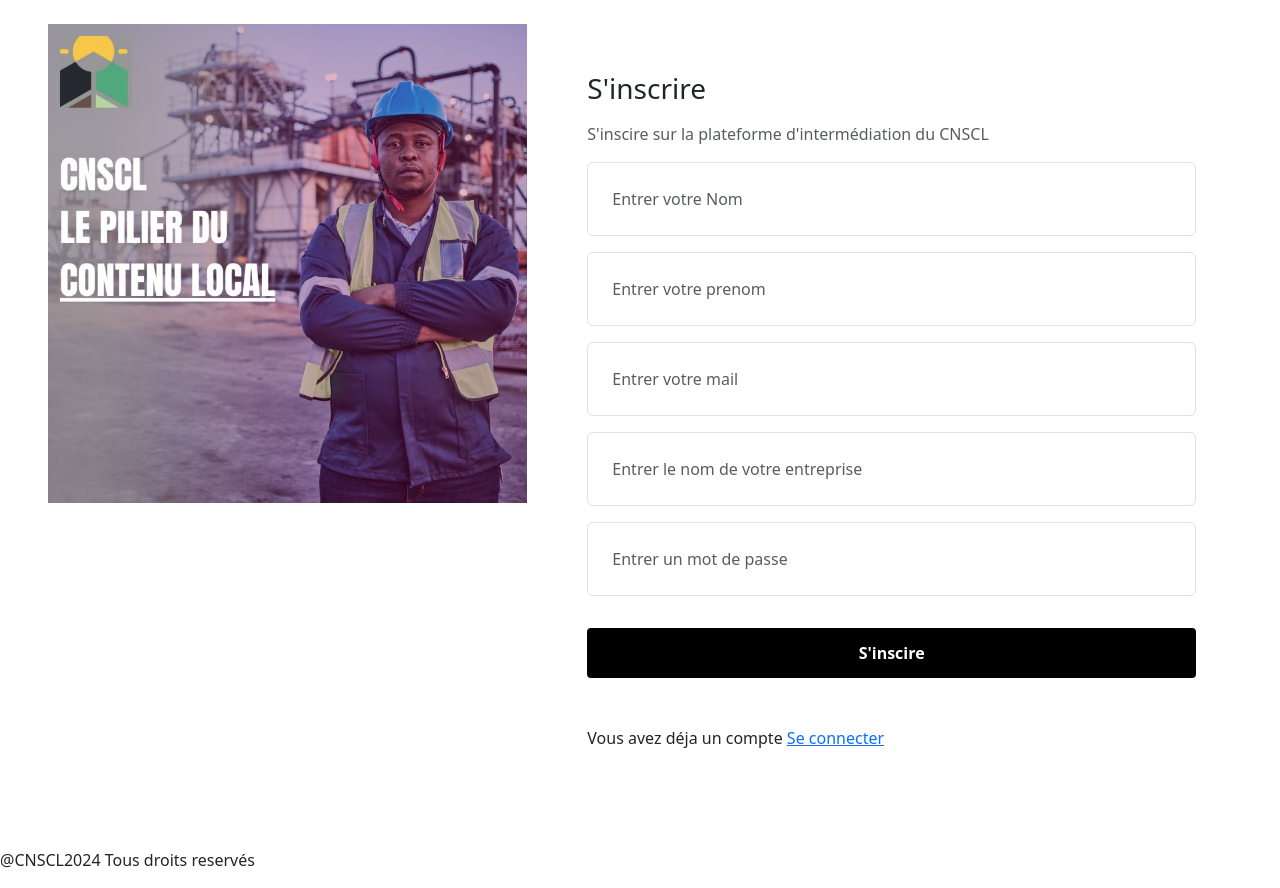
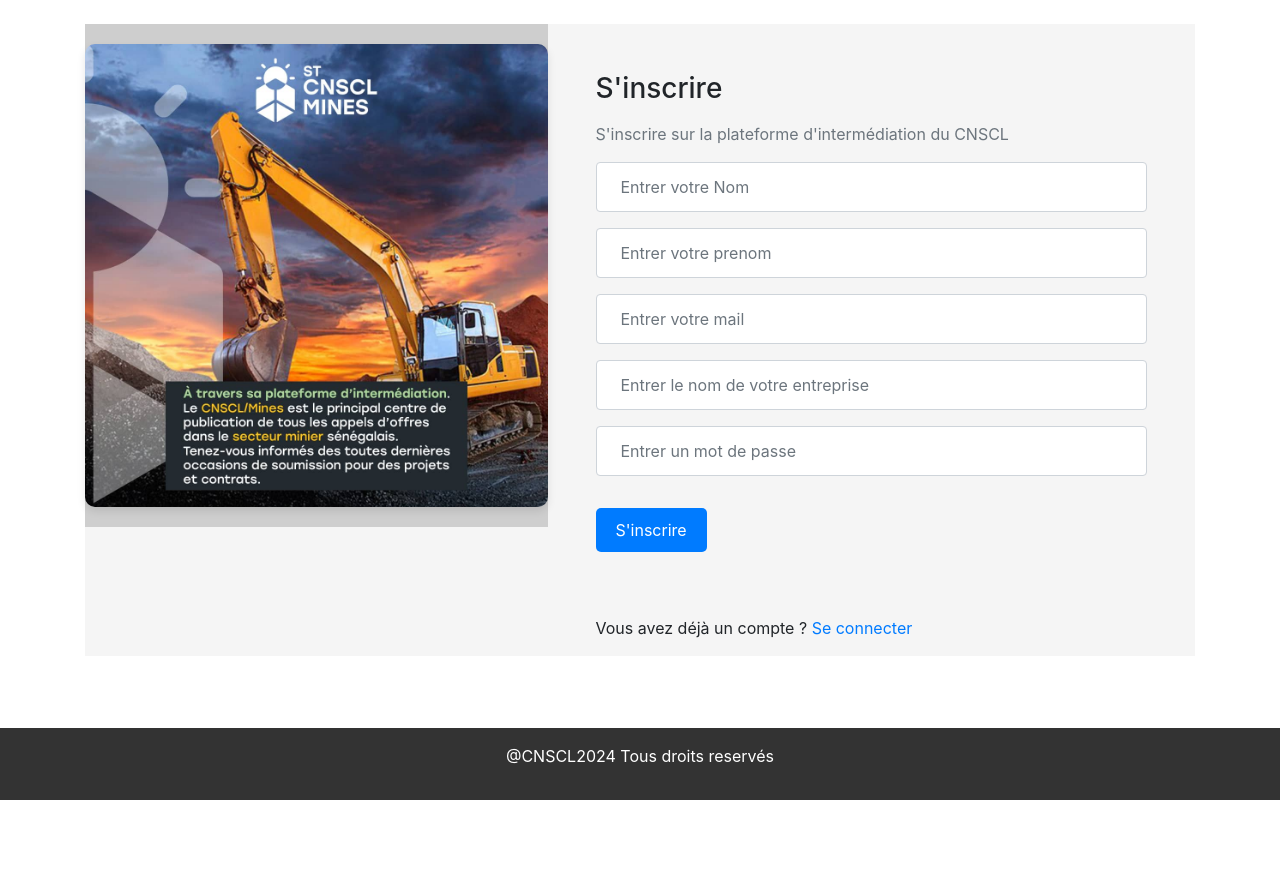
Before and after one commit to 1fatm/plateforme_cnscl, a PHP site: page /index.php?page=inscription in a window 1280 px wide. After the commit the page ends 800 px from the top, so only its background shows below. Run offline with PHP 8.4, Linux system fonts and the light colour scheme.

Commit message:
projet_revu

```diff
--- a/include/footer.php
+++ b/include/footer.php
@@ -1,6 +1,8 @@
-
 <footer>
      <p> @CNSCL2024 Tous droits reservés </p>
 </footer>
+<script src="https://code.jquery.com/jquery-3.3.1.slim.min.js"></script>
+<script src="https://cdnjs.cloudflare.com/ajax/libs/popper.js/1.14.7/umd/popper.min.js"></script>
+<script src="https://stackpath.bootstrapcdn.com/bootstrap/4.3.1/js/bootstrap.min.js"></script>
 </body>
 </html>
--- a/include/header.php
+++ b/include/header.php
@@ -4,57 +4,59 @@
 <head>
     <meta charset="UTF-8">
     <meta name="viewport" content="width=device-width, initial-scale=1.0">
-    <link href="https://cdn.jsdelivr.net/npm/bootstrap@5.3.3/dist/css/bootstrap.min.css" rel="stylesheet" integrity="sha384-QWTKZyjpPEjISv5WaRU9OFeRpok6YctnYmDr5pNlyT2bRjXh0JMhjY6hW+ALEwIH" crossorigin="anonymous">
+    <link rel="stylesheet" href="https://stackpath.bootstrapcdn.com/bootstrap/4.3.1/css/bootstrap.min.css">
     <link rel=" icon" href="téléchargement.icon" type="image/x-icon">
     <title>Page de connection</title>
 
-    <style>
-        *{
-            margin: 0;
-            padding: 0;
-            box-sizing: border-box;
+     <style>
+         body {
+            display: flex;
+            flex-direction: column;
+            min-height: 100vh;
         }
-        body {
-         background:white;
+        .error-message {
+            color: red;
         }
-
-        img
-        {
-            width: 1000px;
-            height: 200px;
-
+        .btn1 {
+            background-color: #007bff;
+            color: white;
+            border: none;
+            padding: 10px 20px;
+            border-radius: 5px;
         }
-        .btn1
-        {
-            border:none;
-            outline: none;
-            height: 50px;
+        .btn1:hover {
+            background-color: #0056b3;
+        }
+        footer {
+            background-color: #333;
+            color: #fff;
+            text-align: center;
+            padding: 1em 0;
+            position: relative;
+            bottom: 0;
             width: 100%;
-            background-color: black;
-            color: white;
-            border-radius: 4px;
-            font-weight: bold;
+            margin-top: auto;
         }
-        .btn1:hover
-        {
-            background-color: white;
-            color: black;
-            border: 1px solid black;
+        .image-container {
+            display: flex;
+            justify-content: center;
+            align-items: center;
+            height: 100%;
+            padding: 20px;
+            background-color: #33333333
+        }
+        .image-container img {
+            max-width: 100%;
+            height: auto;
+            border-radius: 10px;
+            box-shadow: 0 4px 8px rgba(0, 0, 0, 0.1);
         }
         .row
         {
+            background:whitesmoke;
+        }
 
-            height: 100vh;
-        }
-        .error-message {
-  color: red;
-}
     </style>
-    <script>
 
-        function validateurformulaire()
-        {
 
-        }
-    </script>
 </head>
--- a/views/inscription.php
+++ b/views/inscription.php
@@ -1,98 +1,75 @@
+<?php
+$prenomErreur = "";
+$emailErreur = "";
+$nomErreur = "";
+$nomEntrepriseErreur = "";
+$motDePasseErreur = "";
 
-<?php
-   $prenomErreur="";
-   $emailErreur="";
-   $nomErreur="";
-   $nomEntrepriseErreur="";
-   $motDePasseErreur="";
-   if(isset($_POST['inscrire'])) {
-
-    if(empty($_POST['email'])) {
+if (isset($_POST['inscrire'])) {
+    if (empty($_POST['email'])) {
         $emailErreur = "Veuillez entrer votre email.";
     }
 
-    if(empty($_POST['motdepasse'])) {
+    if (empty($_POST['motdepasse'])) {
         $motDePasseErreur = "Veuillez entrer votre mot de passe.";
     }
-    if(empty($_POST['nom'])) {
+
+    if (empty($_POST['nom'])) {
         $nomErreur = "Veuillez entrer votre nom.";
     }
-    if(empty($_POST['prenom'])) {
+
+    if (empty($_POST['prenom'])) {
         $prenomErreur = "Veuillez entrer votre prenom.";
     }
-    if(empty($_POST['nom_entreprise'])) {
+
+    if (empty($_POST['nom_entreprise'])) {
         $nomEntrepriseErreur = "Veuillez entrer le nom de votre entreprise.";
     }
 
-    if(empty($emailErreur) && empty($mmotDepasse) && empty($nomEntrepriseErreur) && empty($nomErreur) && empty($prenomErreur))
-    {
+    if (empty($emailErreur) && empty($motDePasseErreur) && empty($nomEntrepriseErreur) && empty($nomErreur) && empty($prenomErreur)) {
         include("./core/fonctions.php");
-        insertion_base_de_données($_POST['nom'],$_POST['prenom'],$_POST['email'],$_POST['nom_entreprise'],$_POST['motDePasse']);
+        insertion_base_de_données($_POST['nom'], $_POST['prenom'], $_POST['email'], $_POST['nom_entreprise'], $_POST['motdepasse']);
     }
+}
+?>
 
-}
-
-
-?>
-<section class="Form  my-4 mx-5">
-    <div class="Container">
-            <div class ="row no-gutters">
-                <div class="col-lg-5">
-                    <img src="CNSCL_Mines.jpg"  class="img-fluid" alt="">
+<section class="Form my-4 mx-5">
+    <div class="container">
+        <div class="row no-gutters">
+            <div class="col-lg-5 image-container">
+                <img src="./include/image2.jpg" class="img-fluid" alt="Image">
             </div>
             <div class="col-lg-7 px-5 pt-5">
                 <h1 class="h3 mb-3 fw-normal">S'inscrire</h1>
                 <p class="text-muted">
-                        S'inscire sur la plateforme d'intermédiation du CNSCL
+                    S'inscrire sur la plateforme d'intermédiation du CNSCL
                 </p>
-                    <form method="Post">
-                    <div class="form-row">
-                                <div class="col -lg-7">
-                                    <input type="text" placeholder="Entrer votre Nom " class="form-control my-3 p-4"  name="nom"  value="<?php echo isset($_POST['nom'])?$_POST['nom']:'';?>">
+                <form method="post">
+                    <div class="form-group">
+                        <input type="text" placeholder="Entrer votre Nom" class="form-control my-3 p-4" name="nom" value="<?php echo isset($_POST['nom']) ? htmlspecialchars($_POST['nom']) : ''; ?>">
                         <span class="error-message"><?php echo $nomErreur; ?></span>
                     </div>
+                    <div class="form-group">
+                        <input type="text" placeholder="Entrer votre prenom" class="form-control my-3 p-4" name="prenom" value="<?php echo isset($_POST['prenom']) ? htmlspecialchars($_POST['prenom']) : ''; ?>">
+                        <span class="error-message"><?php echo $prenomErreur; ?></span>
                     </div>
-                    <div class="form-row">
-                                <div class="col -lg-7">
-                                    <input type="text" placeholder="Entrer votre prenom " class="form-control my-3 p-4"  name="prenom"  value="<?php echo isset($_Post['prenom'])?$_POST['prenom']:'';?>" >
+                    <div class="form-group">
+                        <input type="email" placeholder="Entrer votre mail" class="form-control my-3 p-4" name="email" value="<?php echo isset($_POST['email']) ? htmlspecialchars($_POST['email']) : ''; ?>">
                         <span class="error-message"><?php echo $emailErreur; ?></span>
                     </div>
-                    </div>
-                    <div class="form-row">
-                                <div class="col -lg-7">
-                                    <input type="email" placeholder="Entrer votre mail " class="form-control my-3 p-4"  name="email" value="<?php echo isset($_POST['email']) ? $_POST['email'] : ''; ?>">
-                                    <div class="in"></div>
-                                    <span class="error-message"><?php echo $emailErreur; ?></span>
-                                </div>
-                    </div>
-
-                    <div class="form-row">
-                                <div class="col -lg-7">
-                                    <input type="text" placeholder="Entrer le nom de votre entreprise" class="form-control my-3 p-4"  name="nom_entreprise" name="email" value="<?php echo isset($_POST['nom_entreprise']) ? $_POST['nom_entreprise'] : ''; ?>">
+                    <div class="form-group">
+                        <input type="text" placeholder="Entrer le nom de votre entreprise" class="form-control my-3 p-4" name="nom_entreprise" value="<?php echo isset($_POST['nom_entreprise']) ? htmlspecialchars($_POST['nom_entreprise']) : ''; ?>">
                         <span class="error-message"><?php echo $nomEntrepriseErreur; ?></span>
                     </div>
-                    </div>
-                    <div class="form-row">
-                                <div class="col -lg-7">
-                                    <input type="password" placeholder="Entrer un mot de passe" class="form-control my-3 p-4"  name="motDePasse" name="email" value="<?php echo isset($_POST['motDePasse']) ? $_POST['motDePasse'] : ''; ?>">
+                    <div class="form-group">
+                        <input type="password" placeholder="Entrer un mot de passe" class="form-control my-3 p-4" name="motdepasse">
                         <span class="error-message"><?php echo $motDePasseErreur; ?></span>
                     </div>
+                    <div class="form-group">
+                        <button type="submit" class="btn1 mt-3 mb-5" name="inscrire">S'inscrire</button>
                     </div>
-
-                    <div class="form-row">
-                                <div class="col -lg-7">
-                                    <button type="submit" value="inscrire" class="btn1 mt-3 mb-5"  name="inscrire">S'inscire</button>
-
-                                </div>
-                    </div>
-
-
-                    <p>Vous avez  déja un  compte  <a href="?page=connexion"> Se connecter</a></p>
-
-
-
+                    <p>Vous avez déjà un compte ? <a href="?page=connexion">Se connecter</a></p>
                 </form>
-
             </div>
         </div>
     </div>
--- a/views/motdepasse.php
+++ b/views/motdepasse.php
@@ -1,8 +1,8 @@
 <section class="Form  my-4 mx-5">
     <div class="Container">
             <div class ="row no-gutters">
-                <div class="col-lg-5">
-                    <img src="CNSCL_Mines.jpg"  class="img-fluid" alt="">
+                <div class="col-lg-5 image-container">
+                    <img src="./include/image2.jpg"  class="img-fluid" alt="">
                 </div>
                 <div class="col-lg-7 px-5 pt-5">
                     <h1 class="h3 mb-3 fw-normal">Lien de réinitialisation du mot de passe</h1>
@@ -53,4 +53,5 @@
         echo " <script>alert('Les deux mots de passe ne correspondent pas.');</script>";
     }
 }
+
 ?>
```
Also changed, not shown: views/connexion.php (+17 -23 lines), views/welcome.php (+6 -1 lines), include/image2.jpg (added). Lines whose indentation alone changed are shown as unchanged.
